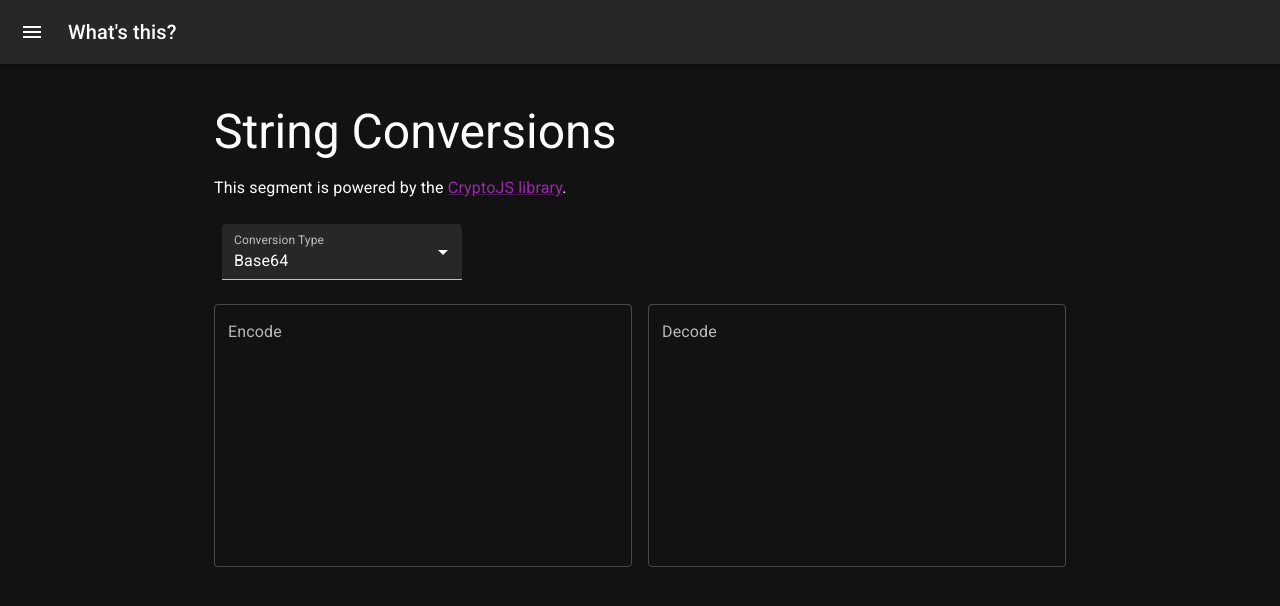
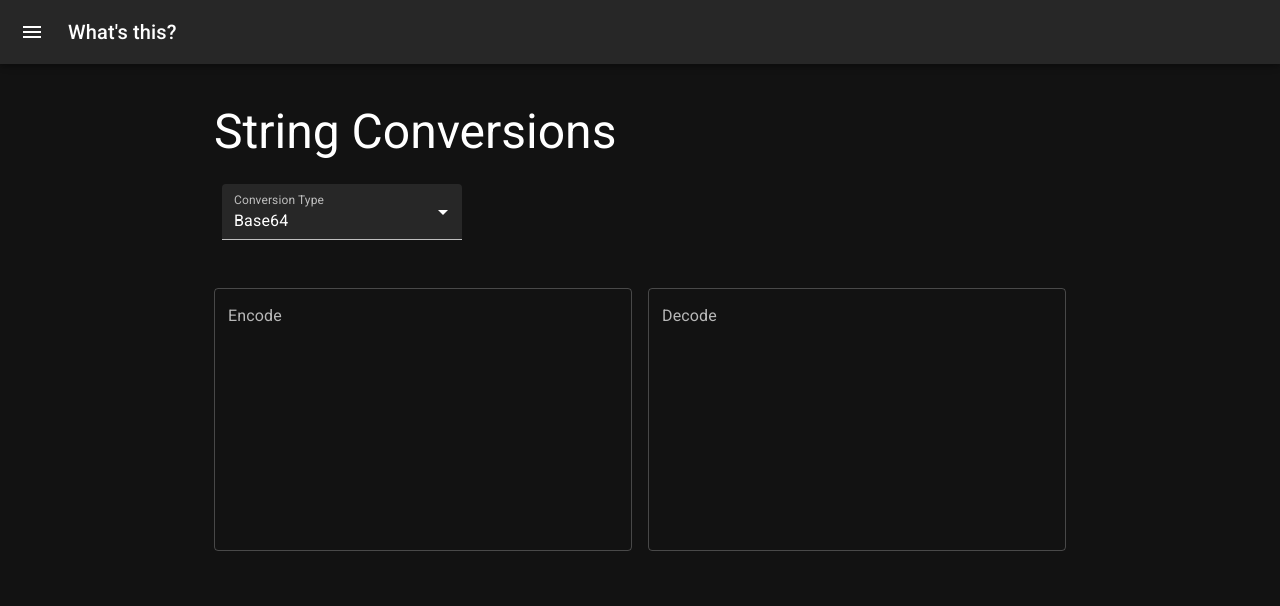
Before and after one commit to soup-bowl/whatsth.is, a React (Create React App) app: page /convert in a window 1280 px wide. Shown: the top 606 px of the page. Built offline with nearby package versions, Linux system fonts and the light colour scheme.

Commit message:
Shifted CryptoJS credit to the encreyption segment

```diff
--- a/src/pages/converter.tsx
+++ b/src/pages/converter.tsx
@@ -70,7 +70,6 @@ export default function StringConversionPage() {
 	return(
 		<>
 		<Typography variant="h3" component="h1" my={2}>String Conversions</Typography>
-		<Typography my={2}>This segment is powered by the <Link href="https://www.npmjs.com/package/crypto-js">CryptoJS library</Link>.</Typography>
 		<Box sx={{ flexGrow: 1, marginBottom: 2 }}>
 			<Grid container spacing={2} columns={{ xs: 2, sm: 8}}>
 				<Grid item>
@@ -100,6 +99,7 @@ export default function StringConversionPage() {
 							variant="filled"
 							onChange={handleChangePassphrase}
 						/>
+						<Typography>This segment is powered by the <Link href="https://www.npmjs.com/package/crypto-js">CryptoJS library</Link>.</Typography>
 					</FormControl>
 				</Grid>
 			</Grid>
```
